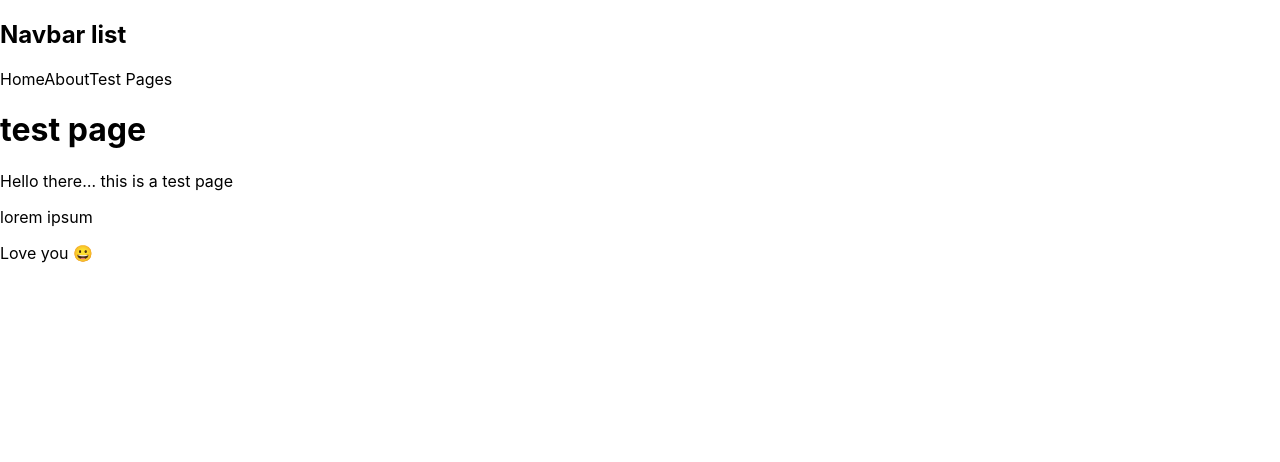
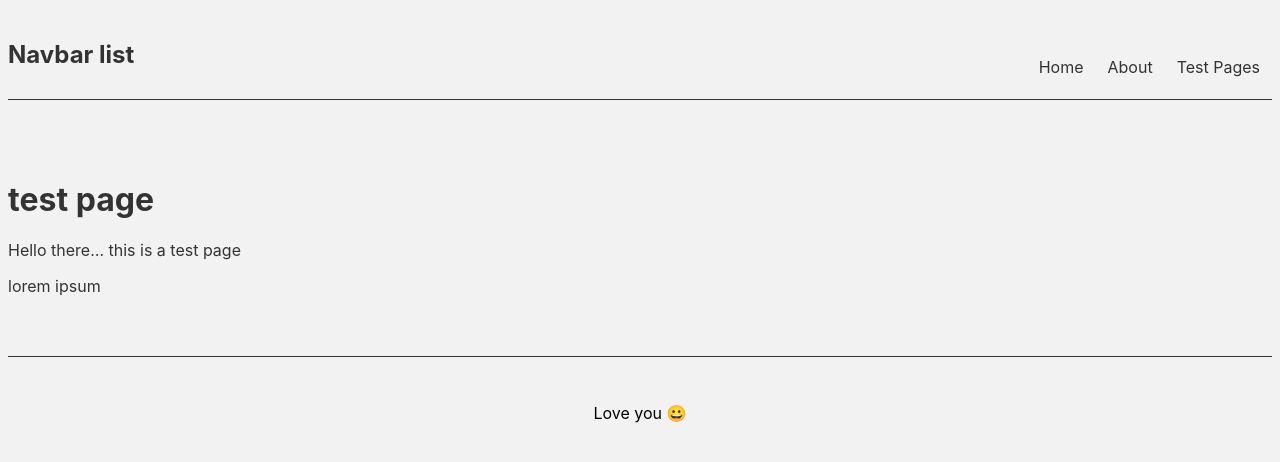
Before and after one commit to The-Awkward-Customer/Petes_Portfolio, a Next.js app: page /Lists/page in a window 1280 px wide. Shown: the top 462 px of the page. Built offline with nearby package versions, Linux system fonts and the light colour scheme.

Commit message:
added styles

```diff
--- a/styles/globals.css
+++ b/styles/globals.css
@@ -1,14 +1,45 @@
 html,
 body {
-  padding: 0;
-  margin: 0;
+  background: #f2f2f2;
+  color: #333;
   font-family: -apple-system, BlinkMacSystemFont, Segoe UI, Roboto, Oxygen,
     Ubuntu, Cantarell, Fira Sans, Droid Sans, Helvetica Neue, sans-serif;
 }
 
 a {
-  color: inherit;
+  color: #333;
   text-decoration: none;
+}
+
+.content {
+  max-width: 960px ;
+  margin: 0 auto ;
+}
+
+nav {
+  margin: 10px auto 80px;
+  padding: 10px 0;
+  display: flex ;
+  justify-content: flex-end;
+  align-items: flex-end;
+  border-bottom: 1px solid #333;
+}
+
+nav a {
+margin: 12px;
+}
+
+nav .logo{
+margin-right: auto;
+}
+
+footer {
+display: block;
+text-align: center;
+padding: 30px 0;
+margin-top: 60px ;
+color: #000;
+border-top: 1px solid #333 ;
 }
 
 * {
```
